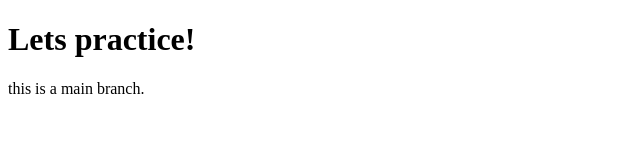
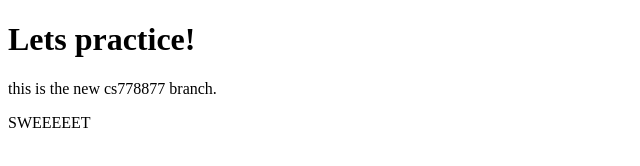
Before and after one commit to cvs181801/usefulandfun, a plain HTML site: page index.html in a window 1280 px wide. Shown: the whole page, without its empty margins (0-640 px from the left). Drawn offline with Linux system fonts and the light colour scheme.

Commit message:
add change to new branch in my name

```diff
--- a/index.html
+++ b/index.html
@@ -7,6 +7,7 @@
 </head>
 <body>
     <h1>Lets practice!</h1>
-    <p>this is a main branch.</p>
+    <p>this is the new cs778877 branch.</p>
+    <p>SWEEEEET</p>
 </body>
 </html>
```
